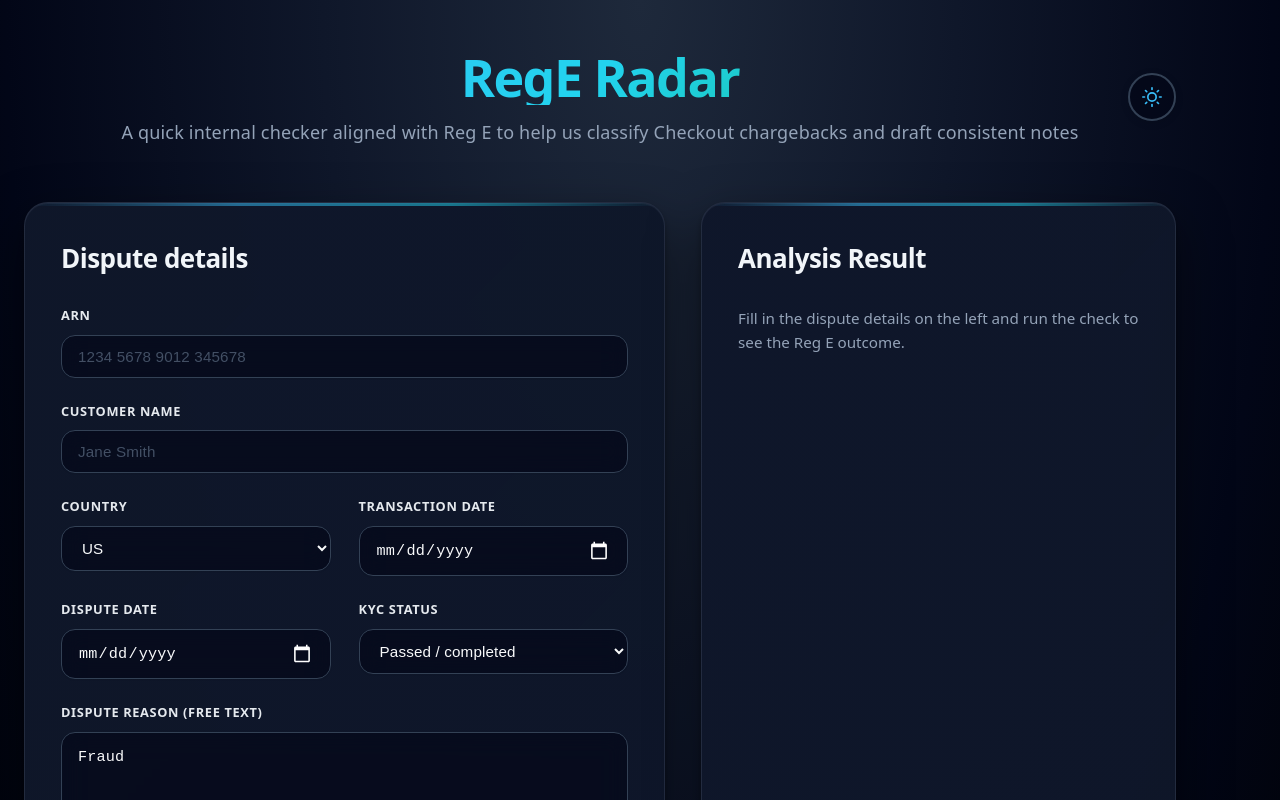
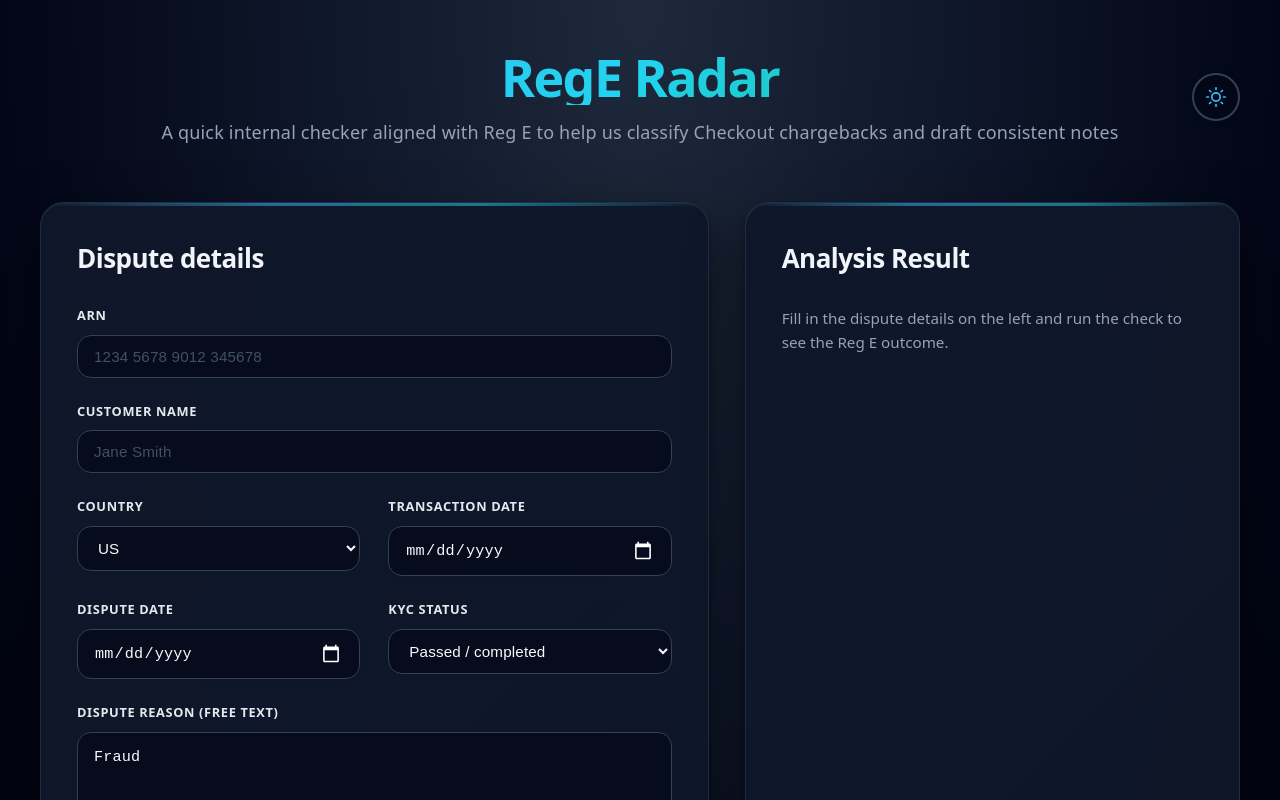
Before and after one commit to 1Kelv/reg-e-radar, a React app in the folder frontend/: page / in a window 1280 px wide. Shown: the top 800 px of the page. Built offline with nearby package versions, Linux system fonts and the light colour scheme; the HTML template or start-up script is replaced by a standard one.

Commit message:
Updated App.css padding and width

```diff
--- a/frontend/src/App.css
+++ b/frontend/src/App.css
@@ -139,9 +139,9 @@ body {
 }
 
 .app {
-  max-width: 1200px;
+  max-width: 1400px;
   margin: 0 auto;
-  padding: 3rem 1.5rem 4rem;
+  padding: 3rem 2.5rem 4rem;
 }
 
 .app-header {
```
